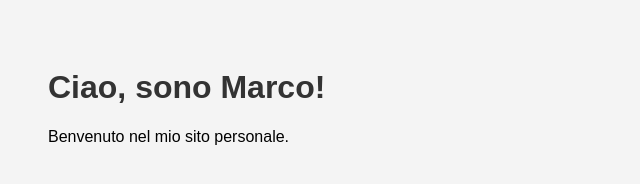
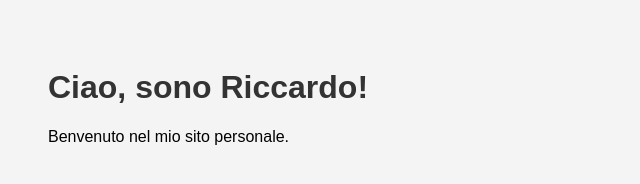
Before and after one commit to Riccardo-cpu/riccardoconti.github.io, a plain HTML site: page index.html in a window 1280 px wide. Shown: the whole page, without its empty margins (0-640 px from the left). Drawn offline with Linux system fonts and the light colour scheme.

Commit message:
Update index.html

```diff
--- a/index.html
+++ b/index.html
@@ -9,7 +9,7 @@
   </style>
 </head>
 <body>
-  <h1>Ciao, sono Marco!</h1>
+  <h1>Ciao, sono Riccardo!</h1>
   <p>Benvenuto nel mio sito personale.</p>
 </body>
 </html>
```
